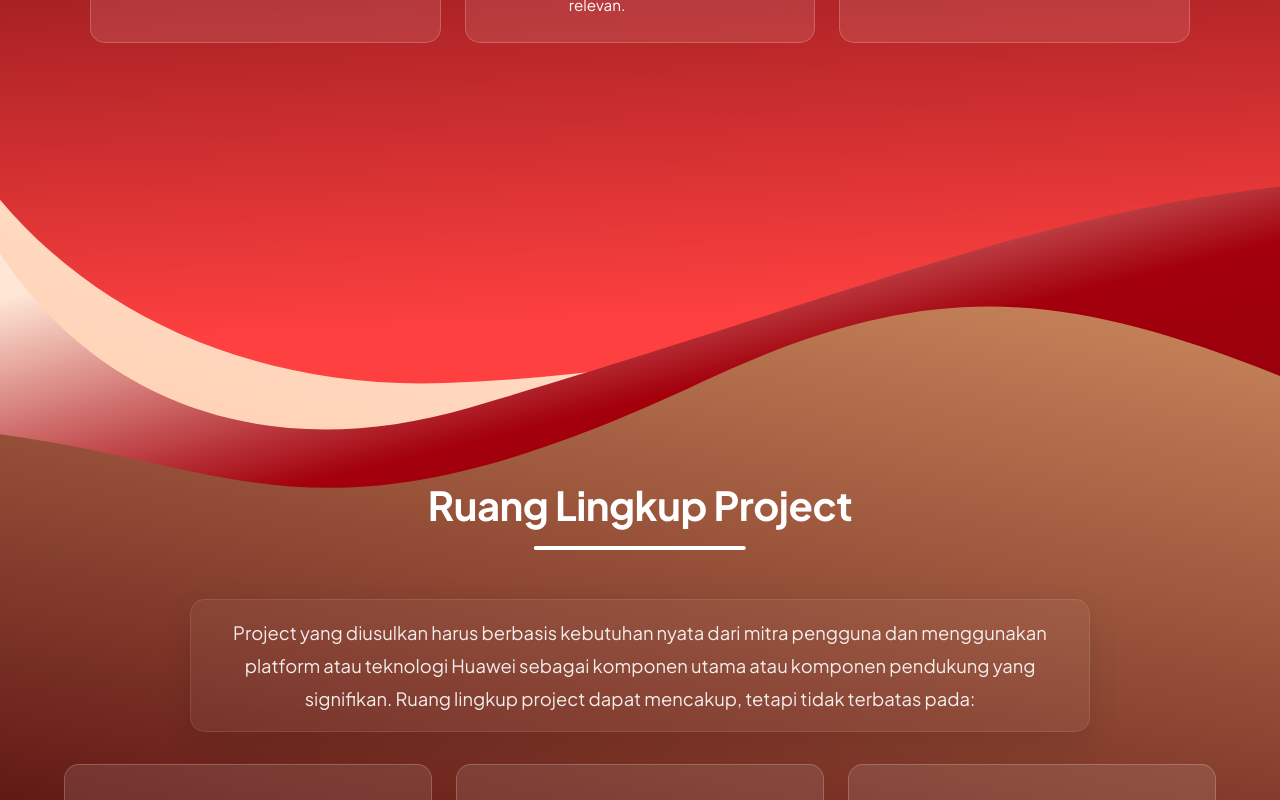
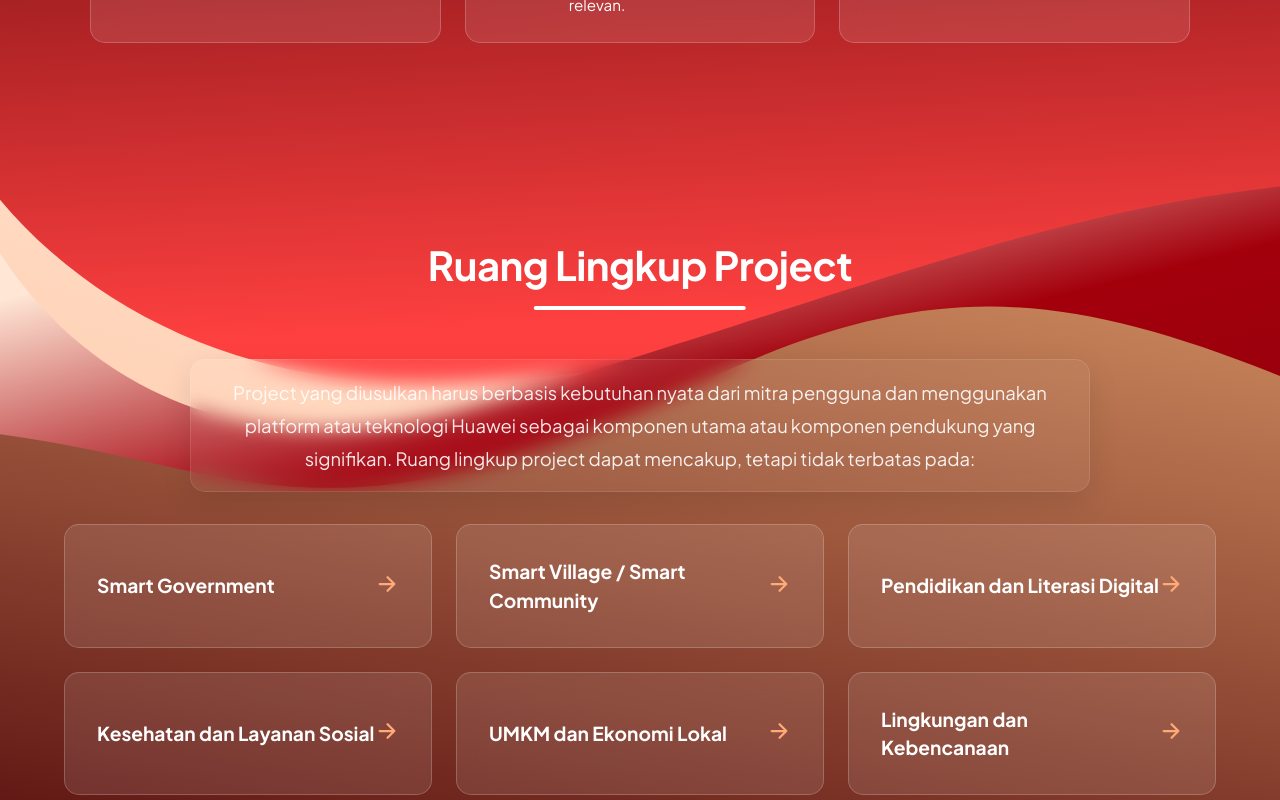
Before and after one commit to RyyzDev/web-hibah-pendanaan-huawei, a React (Vite) app: page / in a window 1280 px wide. Shown: the part 2400-3200 px from the top of the page. Built offline with nearby package versions, Linux system fonts and the light colour scheme; no server answers.

Commit message:
style: margin programs section

```diff
--- a/src/App.css
+++ b/src/App.css
@@ -591,7 +591,6 @@
 /* Scopes Grid & Modal */
 .programs-section {
   background: transparent;
-  margin-top: 240px;
   margin-bottom: 0px;
 }
 
```
